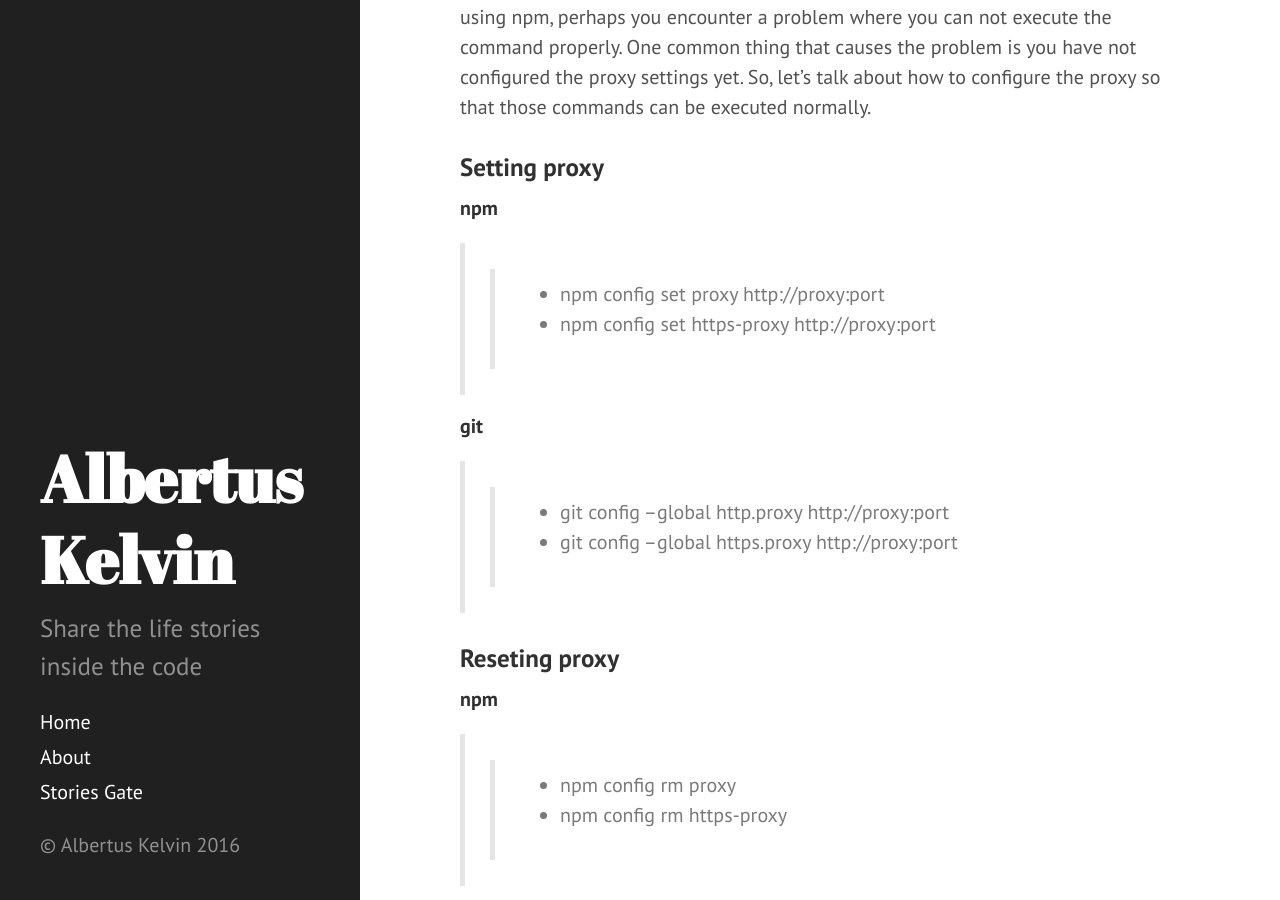
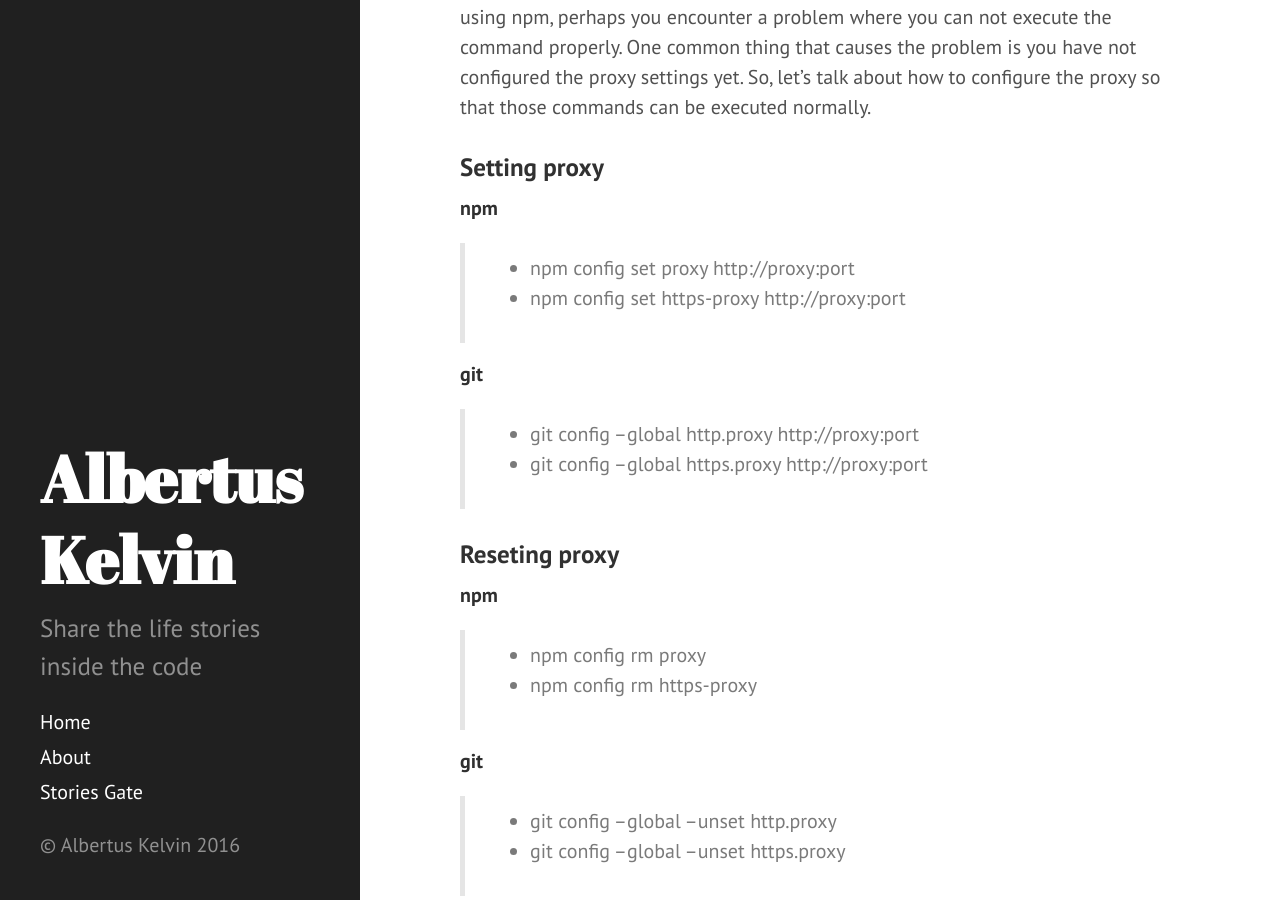
Before and after one commit to albertusk95/albertusk95.github.io, a Jekyll site: the page built from _posts/General/2016-09-02-git-npm-config.md, in a window 1280 px wide and 900 px high, scrolled down 361 px. Built offline with Jekyll 4.4.1, drawn with Linux system fonts in a browser that asks for light colours.

```diff
--- a/_posts/General/2016-09-02-git-npm-config.md
+++ b/_posts/General/2016-09-02-git-npm-config.md
@@ -14,29 +14,29 @@ When you want to push your commit to GitHub using git or install some modules us
 ### Setting proxy
 
 **npm**<br />
->> * npm config set proxy http://proxy:port
->> * npm config set https-proxy http://proxy:port
+> * npm config set proxy http://proxy:port
+> * npm config set https-proxy http://proxy:port
 
 **git**<br />
->> * git config --global http.proxy http://proxy:port
->> * git config --global https.proxy http://proxy:port
+> * git config --global http.proxy http://proxy:port
+> * git config --global https.proxy http://proxy:port
 
 ### Reseting proxy
 
 **npm**<br />
->> * npm config rm proxy
->> * npm config rm https-proxy
+> * npm config rm proxy
+> * npm config rm https-proxy
 
 **git**<br />
->> * git config --global --unset http.proxy
->> * git config --global --unset https.proxy
+> * git config --global --unset http.proxy
+> * git config --global --unset https.proxy
 
 ### Getting proxy settings
 
 **npm**<br />
->> * npm config get list
->> * npm config get proxy
->> * npm config get https-proxy
+> * npm config get list
+> * npm config get proxy
+> * npm config get https-proxy
 
 **git**<br />
->> * git config --global --list
+> * git config --global --list
```
